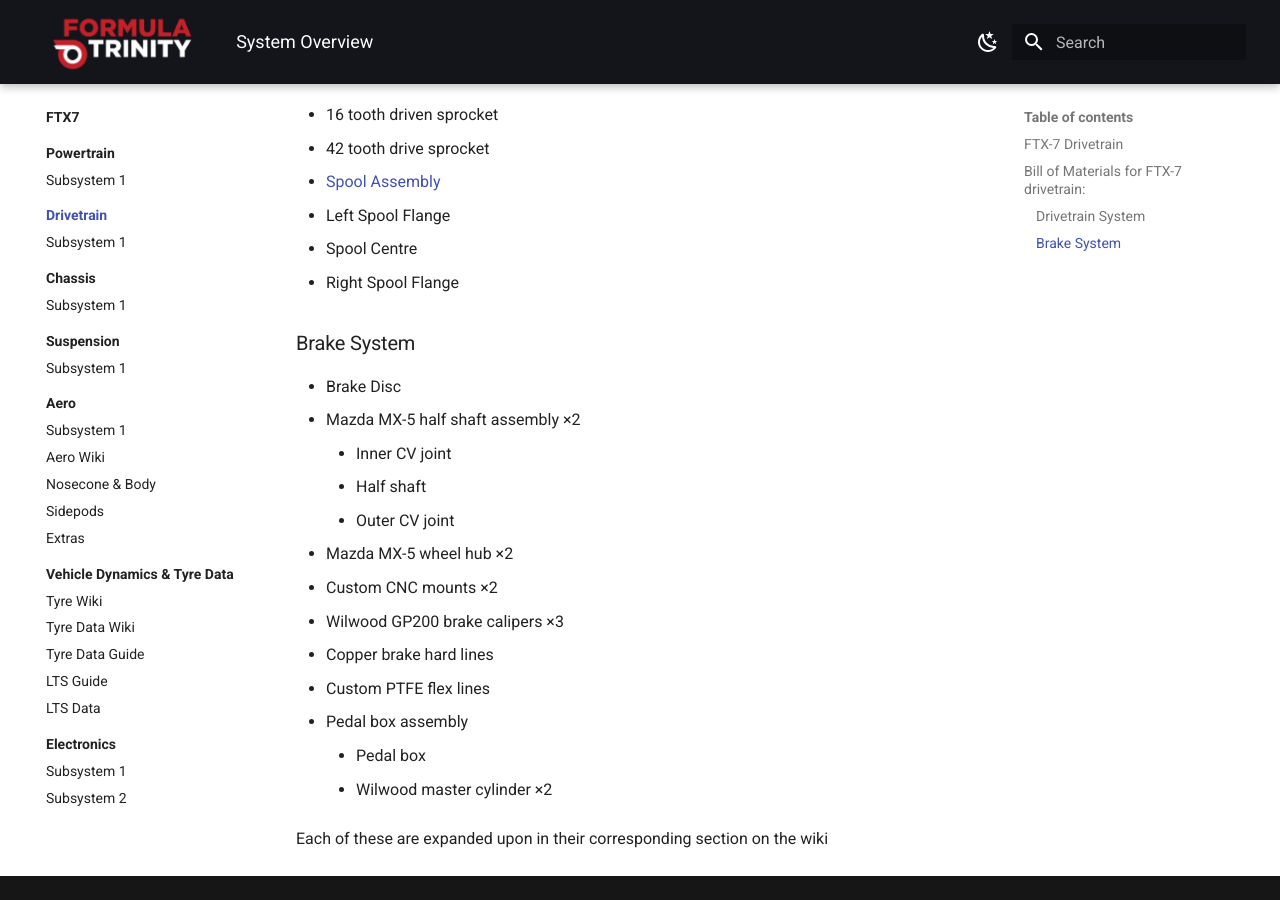
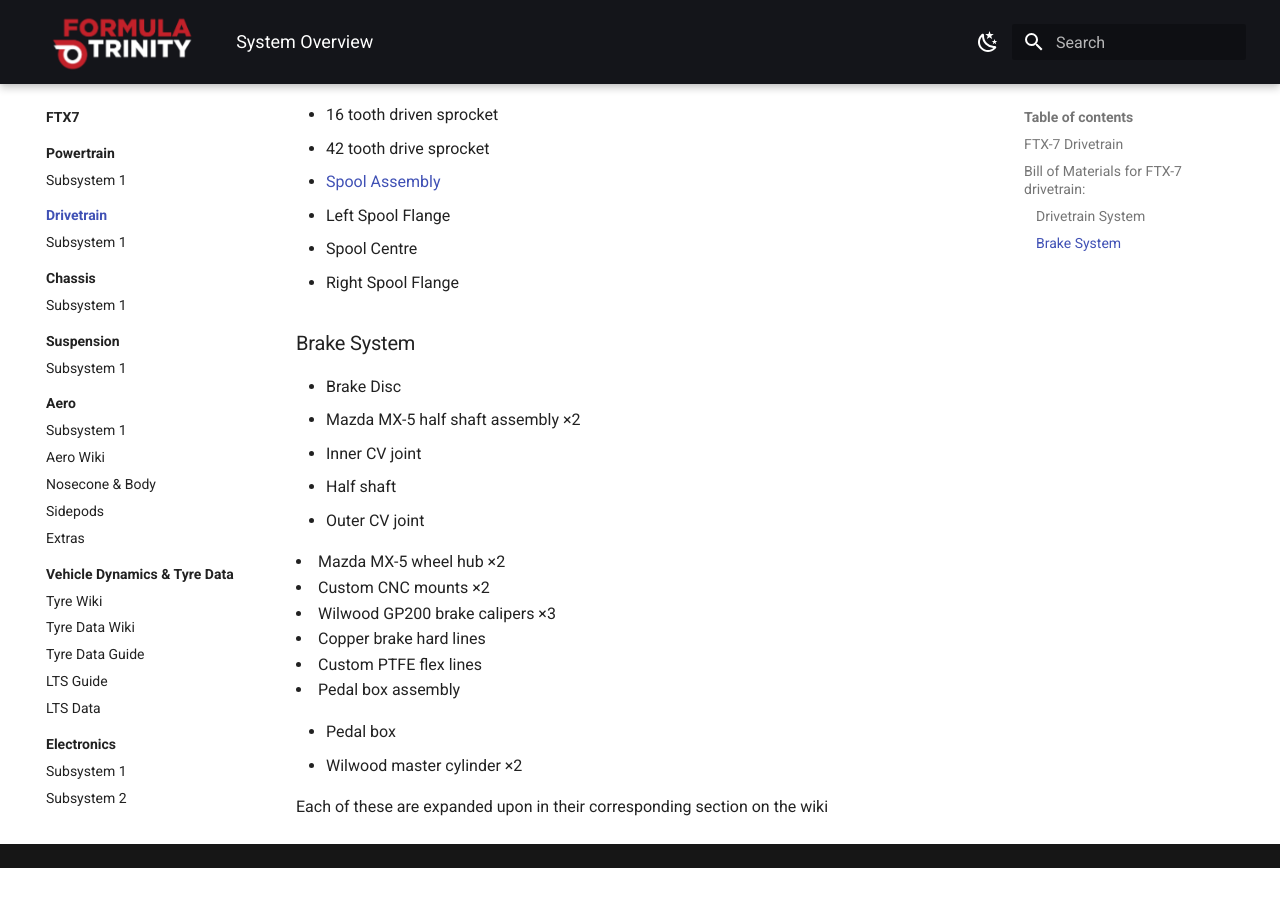
Before and after one commit to Formula-Trinity/ft-wiki, an MkDocs documentation site: the page built from docs/ftx7/drivetrain/index.md, in a window 1280 px wide and 900 px high, scrolled down 636 px. Built offline with MkDocs 1.6.1 and Material for MkDocs 9.7.7, drawn with Linux system fonts in a browser that asks for light colours; after the commit the page ends 1504 px from its top, so only the background shows below that.

Commit message:
Simplify Brake System list in drivetrain documentation
Removed HTML list replaced with markdown syntax

```diff
--- a/docs/ftx7/drivetrain/index.md
+++ b/docs/ftx7/drivetrain/index.md
@@ -19,19 +19,14 @@
   - Left Spool Flange
   - Spool Centre
   - Right Spool Flange
+
 ### Brake System
 
-<ul>
-  <li>Brake Disc</li>
-
-  <li>
-    Mazda MX-5 half shaft assembly ×2
-    <ul>
-      <li>Inner CV joint</li>
-      <li>Half shaft</li>
-      <li>Outer CV joint</li>
-    </ul>
-  </li>
+- Brake Disc
+- Mazda MX-5 half shaft assembly ×2
+  - Inner CV joint
+  - Half shaft
+  - Outer CV joint
 
   <li>Mazda MX-5 wheel hub ×2</li>
   <li>Custom CNC mounts ×2</li>
```
